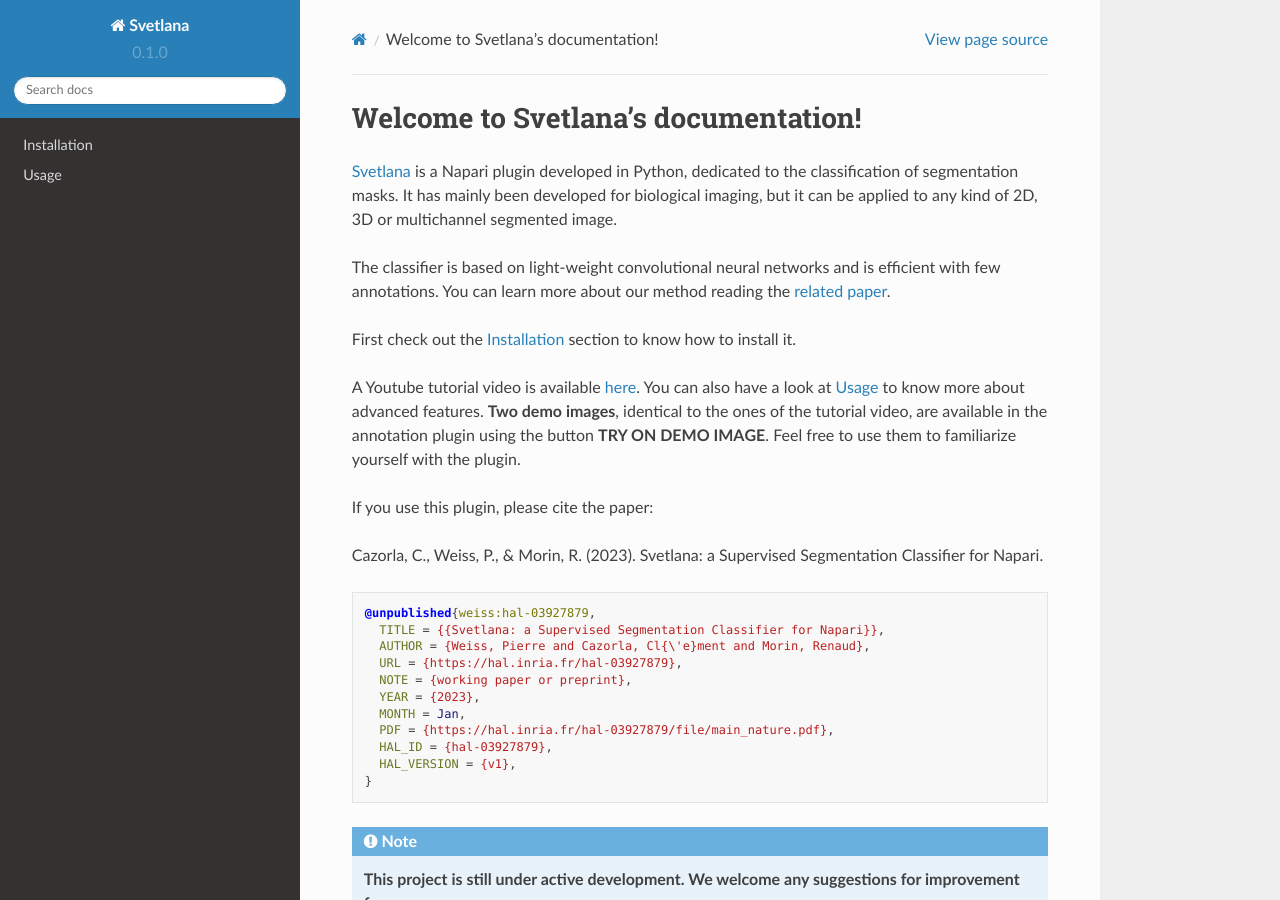
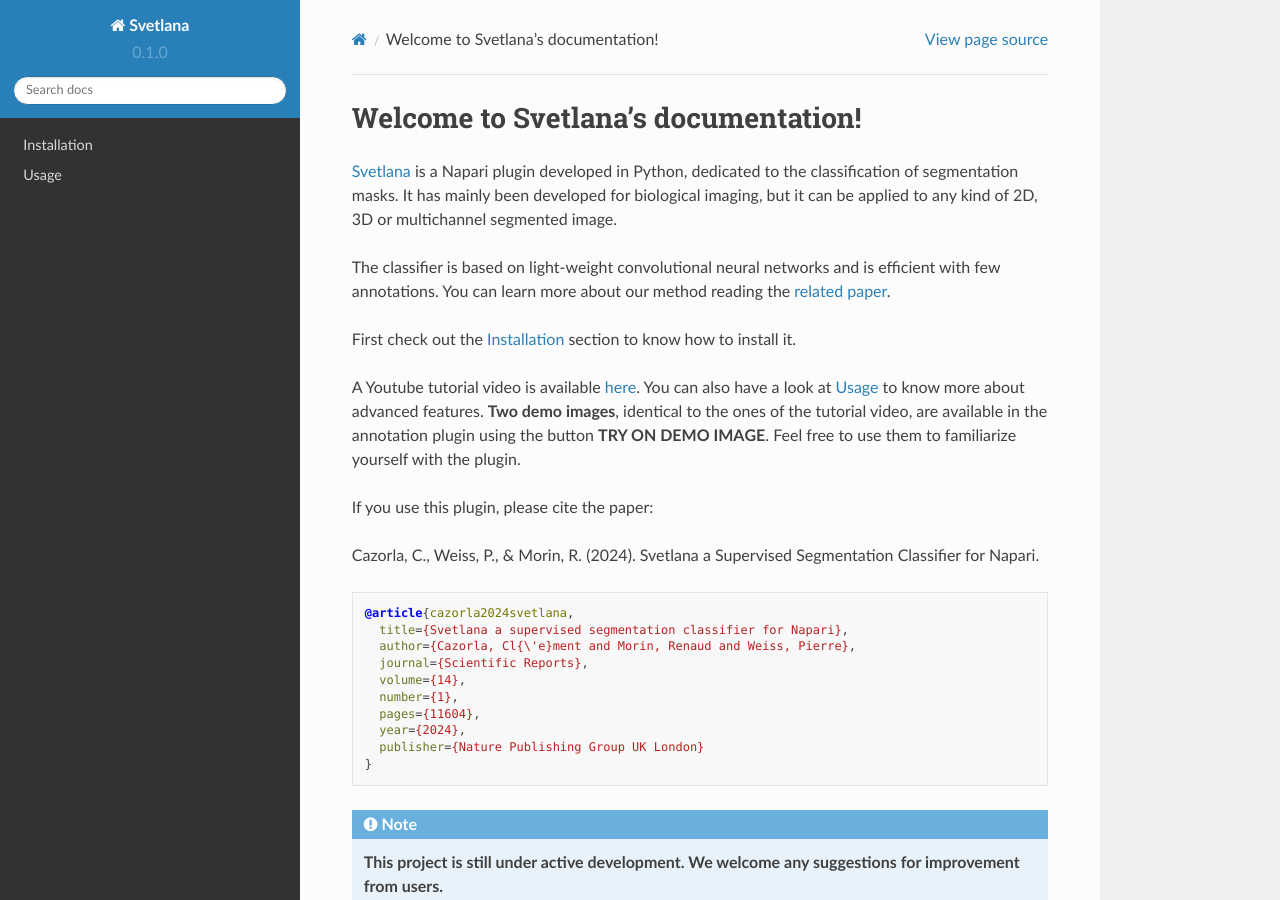
Before and after one commit to koopa31/Svetlana_documentation, a Sphinx documentation site: the page built from docs/source/index.rst, in a window 1280 px wide and 900 px high. Built offline with Sphinx 7.4.7 and the Read the Docs theme 2.0.0, drawn with Linux system fonts in a browser that asks for light colours.

Commit message:
Update index.rst

```diff
--- a/docs/source/index.rst
+++ b/docs/source/index.rst
@@ -6,7 +6,7 @@
 segmented image.
 
 The classifier is based on light-weight convolutional neural networks and is efficient with few annotations. You can
-learn more about our method reading the `related paper <https://hal.inria.fr/hal-03927879>`_.
+learn more about our method reading the `related paper <https://www.nature.com/articles/s41598-024-60916-8>`_.
 
 First check out the :doc:`installation` section to know how to install it.
 
@@ -16,20 +16,19 @@
 
 If you use this plugin, please cite the paper:
 
-Cazorla, C., Weiss, P., & Morin, R. (2023). Svetlana: a Supervised Segmentation Classifier for Napari.
+Cazorla, C., Weiss, P., & Morin, R. (2024). Svetlana a Supervised Segmentation Classifier for Napari.
 
 .. code-block:: bibtex
 
-    @unpublished{weiss:hal-03927879,
-      TITLE = {{Svetlana: a Supervised Segmentation Classifier for Napari}},
-      AUTHOR = {Weiss, Pierre and Cazorla, Cl{\'e}ment and Morin, Renaud},
-      URL = {https://hal.inria.fr/hal-03927879},
-      NOTE = {working paper or preprint},
-      YEAR = {2023},
-      MONTH = Jan,
-      PDF = {https://hal.inria.fr/hal-03927879/file/main_nature.pdf},
-      HAL_ID = {hal-03927879},
-      HAL_VERSION = {v1},
+    @article{cazorla2024svetlana,
+      title={Svetlana a supervised segmentation classifier for Napari},
+      author={Cazorla, Cl{\'e}ment and Morin, Renaud and Weiss, Pierre},
+      journal={Scientific Reports},
+      volume={14},
+      number={1},
+      pages={11604},
+      year={2024},
+      publisher={Nature Publishing Group UK London}
     }
 
 
```
